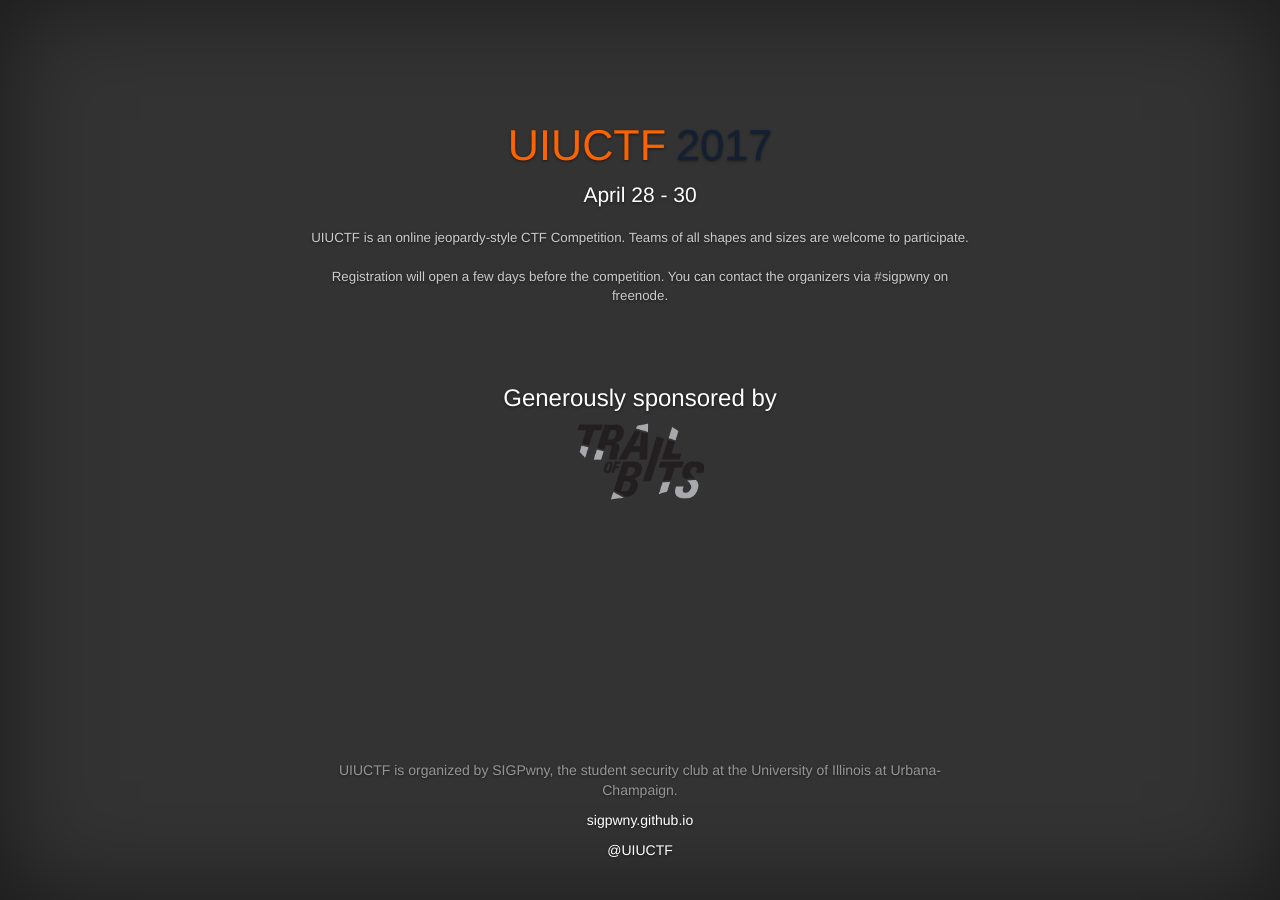
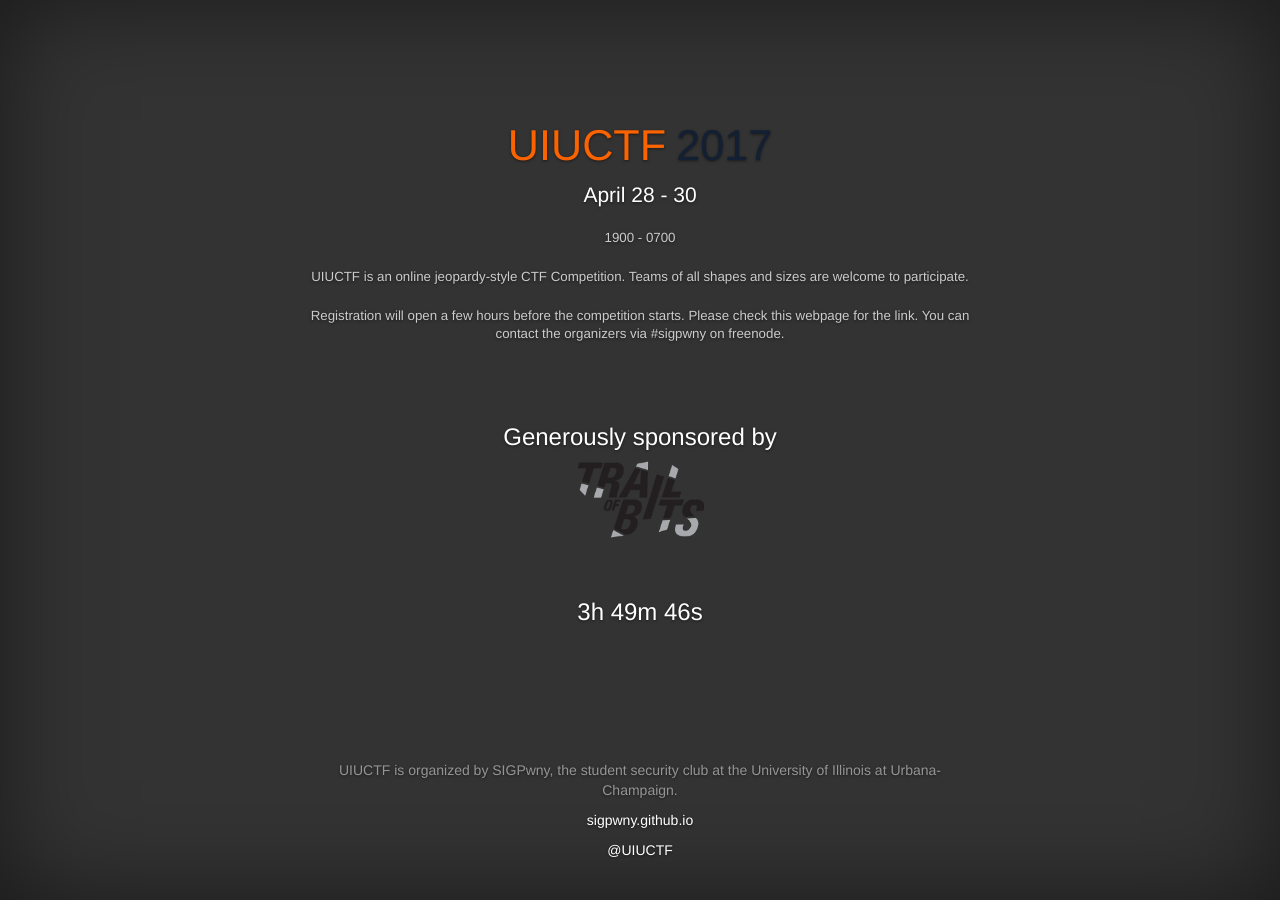
Before and after one commit to sigpwny/sigpwny.github.io-archive, a Jekyll site: the page built from ctf.html, in a window 1280 px wide. Built offline with Jekyll 4.4.1, drawn with Linux system fonts in a browser that asks for light colours; Markdown is read by kramdown in place of the engine named in the settings; some of the changed lines change nothing that is shown.

Commit message:
Updated CTF Page

```diff
--- a/ctf.html
+++ b/ctf.html
@@ -17,8 +17,9 @@ layout: fullpage
       <div class="inner cover">
         <h1 class="cover-heading"><big style="color: #FA6300">UIUCTF</big> <big style="color: #131F33">2017</big></h1>
         <p class="lead">April 28 - 30</p>
+        <p class="lead lesser">1900 - 0700</p>
         <p class="lead lesser">UIUCTF is an online jeopardy-style CTF Competition. Teams of all shapes and sizes are welcome to participate.</p>
-        <p class="lead lesser">Registration will open a few days before the competition. You can contact the organizers via #sigpwny on freenode.</p>
+        <p class="lead lesser">Registration will open a few hours before the competition starts. Please check this webpage for the link. You can contact the organizers via #sigpwny on freenode.</p>
       </div>
       <br />
       <br />
@@ -27,11 +28,36 @@ layout: fullpage
         <a href="https://www.trailofbits.com/"><img src="images/tob_logo.png" style="height: 20%; width: 20%"></img></a>
       </div>
 
+      <br />
+      <br />
+      <div class="inner cover">
+        <h3 class="cover-heading" id="countdown">7 PM CST</h3>
+        <script>
+        var countDownDate = new Date("Apr 28, 2017 19:00:00 GMT-0500").getTime();
+
+        var x = setInterval(function() {
+          var now = new Date().getTime();
+          var distance = countDownDate - now;
+
+          var hours = Math.floor((distance % (1000 * 60 * 60 * 24)) / (1000 * 60 * 60));
+          var minutes = Math.floor((distance % (1000 * 60 * 60)) / (1000 * 60));
+          var seconds = Math.floor((distance % (1000 * 60)) / 1000);
+
+          document.getElementById("countdown").innerHTML = hours + "h " + minutes + "m " + seconds + "s ";
+
+          if (distance < 0) {
+            clearInterval(x);
+            document.getElementById("countdown").innerHTML = "<a href='http://uiuc.tf'>http://uiuc.tf</a>";
+          }
+        }, 1000);
+        </script>
+      </div>
+
       <div class="mastfoot">
         <div class="inner">
           <p>UIUCTF is organized by SIGPwny, the student security club at the University of Illinois at Urbana-Champaign.</p>
-          <p><a hrf="https://sigpwny.github.io/">sigpwny.github.io</a></p>
-          <p><a hrf="https://twitter.com/uiuctf">@UIUCTF</a></p>
+          <p><a href="https://sigpwny.github.io/">sigpwny.github.io</a></p>
+          <p><a href="https://twitter.com/uiuctf">@UIUCTF</a></p>
         </div>
       </div>
 
```
